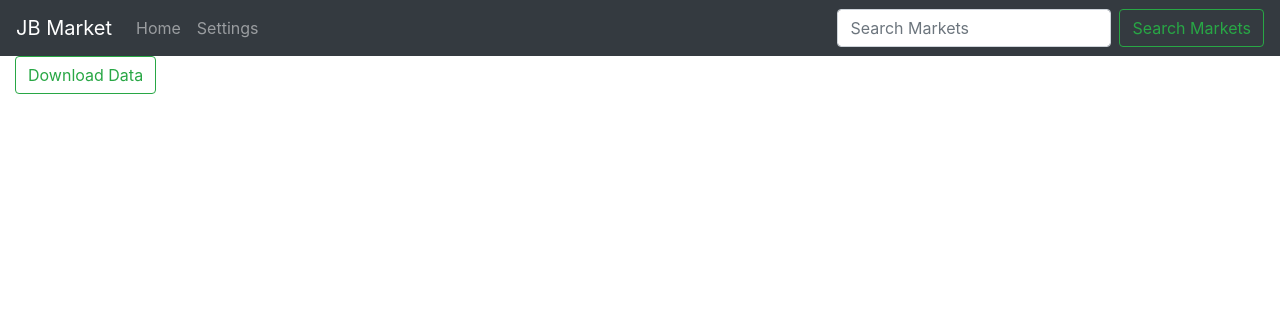
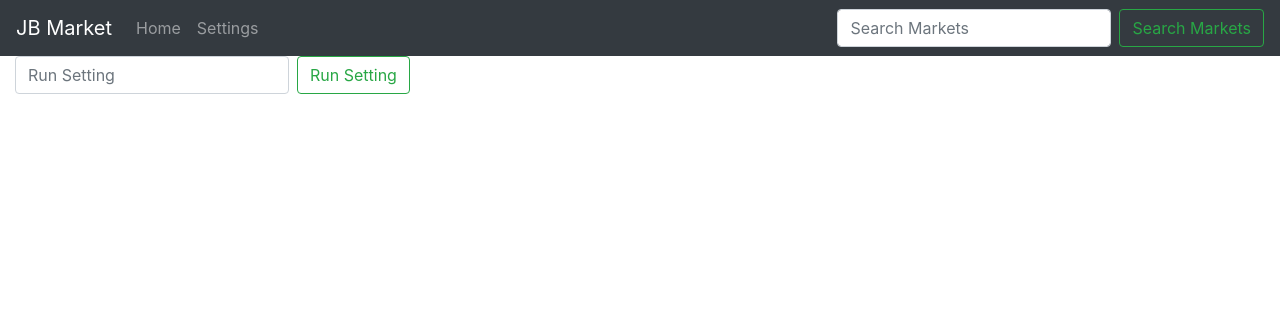
Before and after one commit to mankaransaggu/tradingwebportal, a Django app: template mysite/trading/templates/trading/settings.html in a window 1280 px wide. Shown: the top 316 px of the page. Run offline with Django 3.2, Linux system fonts and the light colour scheme; the template is opened without the code that fills it, so the values that code supplies are empty; some libraries are stand-ins or nearby versions.

Commit message:
Need to create front end

```diff
--- a/mysite/trading/templates/trading/settings.html
+++ b/mysite/trading/templates/trading/settings.html
@@ -2,45 +2,25 @@
 
 {% block content %}
 
-    <form action="{% url 'settings/' %}" method="get">
-        <button class="btn btn-outline-success my-2 my-sm-0" type="submit">Download Data</button>
+    <form class="form-inline my-2 my-lg-0" action="{% url 'settings' %}" method="get">
+        <input class="form-control mr-sm-2"  name="setting" class="" type="search" placeholder="Run Setting" aria-label="Search">
+        <button class="btn btn-outline-success my-2 my-sm-0" type="submit">Run Setting</button>
     </form>
 
-    {% if start %}
+    {% if setting %}
 
     <div aria-live="polite" aria-atomic="true" style="position: relative; min-height: 200px;">
         <div class="toast" style="position: absolute; top: 0; right: 0;">
             <div class="toast-header">
                 <img src="..." class="rounded mr-2" alt="...">
                 <strong class="mr-auto">Bootstrap</strong>
-                <small>11 mins ago</small>
+                <small>Just Now</small>
                 <button type="button" class="ml-2 mb-1 close" data-dismiss="toast" aria-label="Close">
                     <span aria-hidden="true">&times;</span>
                 </button>
             </div>
             <div class="toast-body">
-                {{start}}
-            </div>
-        </div>
-    </div>
-    </div>
-
-    {% endif %}
-
-    {% if finish %}
-
-    <div aria-live="polite" aria-atomic="true" style="position: relative; min-height: 200px;">
-        <div class="toast" style="position: absolute; top: 0; right: 0;">
-            <div class="toast-header">
-                <img src="..." class="rounded mr-2" alt="...">
-                <strong class="mr-auto">Bootstrap</strong>
-                <small>11 mins ago</small>
-                <button type="button" class="ml-2 mb-1 close" data-dismiss="toast" aria-label="Close">
-                    <span aria-hidden="true">&times;</span>
-                </button>
-            </div>
-            <div class="toast-body">
-                {{finish}}
+                {{setting}}
             </div>
         </div>
     </div>
--- a/mysite/trading/urls.py
+++ b/mysite/trading/urls.py
@@ -1,11 +1,11 @@
 from django.urls import path, include, re_path
 from django.views.generic import TemplateView
-from .views import Graph, Settings
+from .views import Graph, Setting
 
 from . import views
 
 urlpatterns = [
     path('', views.home, name='search'),
     path('search/', Graph.as_view(), name='market_search'),
-    path('settings/', Settings.as_view(), name='settings'),
+    path('settings/', Setting.as_view(), name='settings'),
 ]
```
Also changed, not shown: mysite/trading/views.py (+16 -18 lines).
